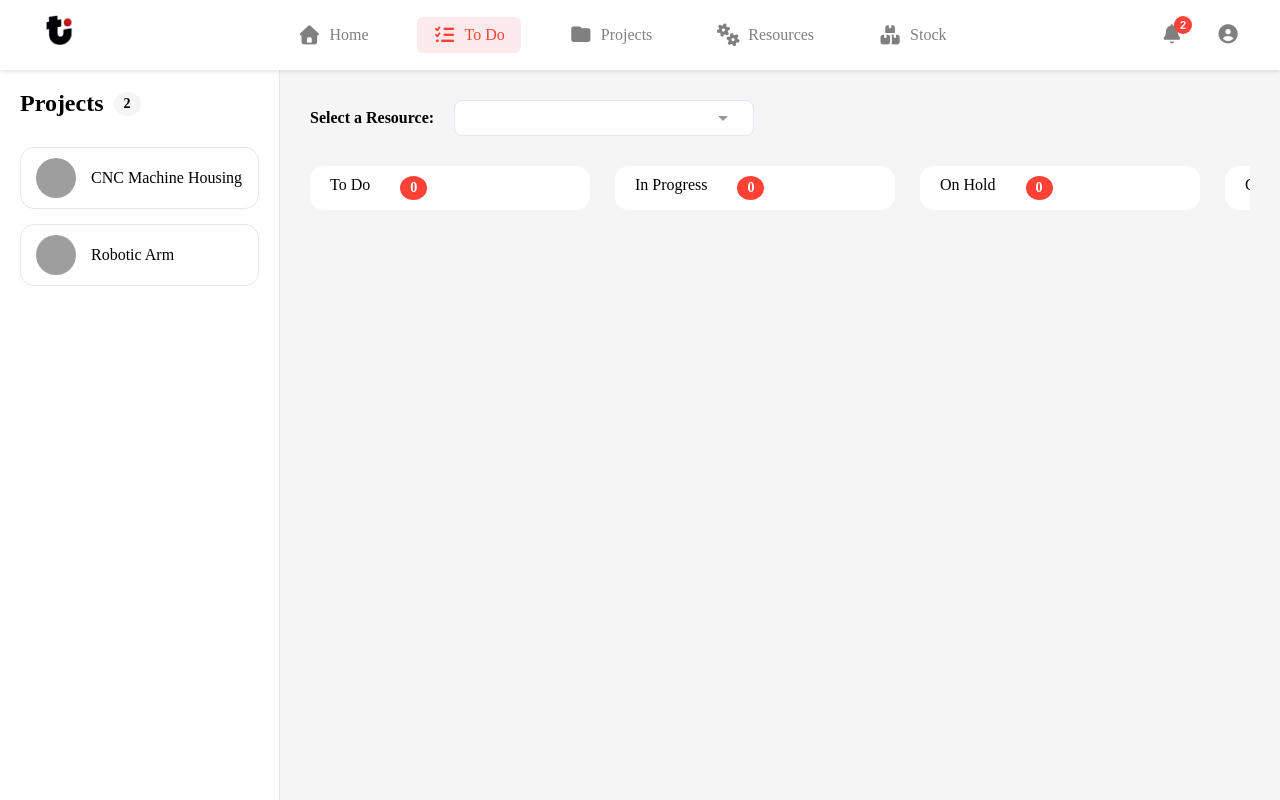
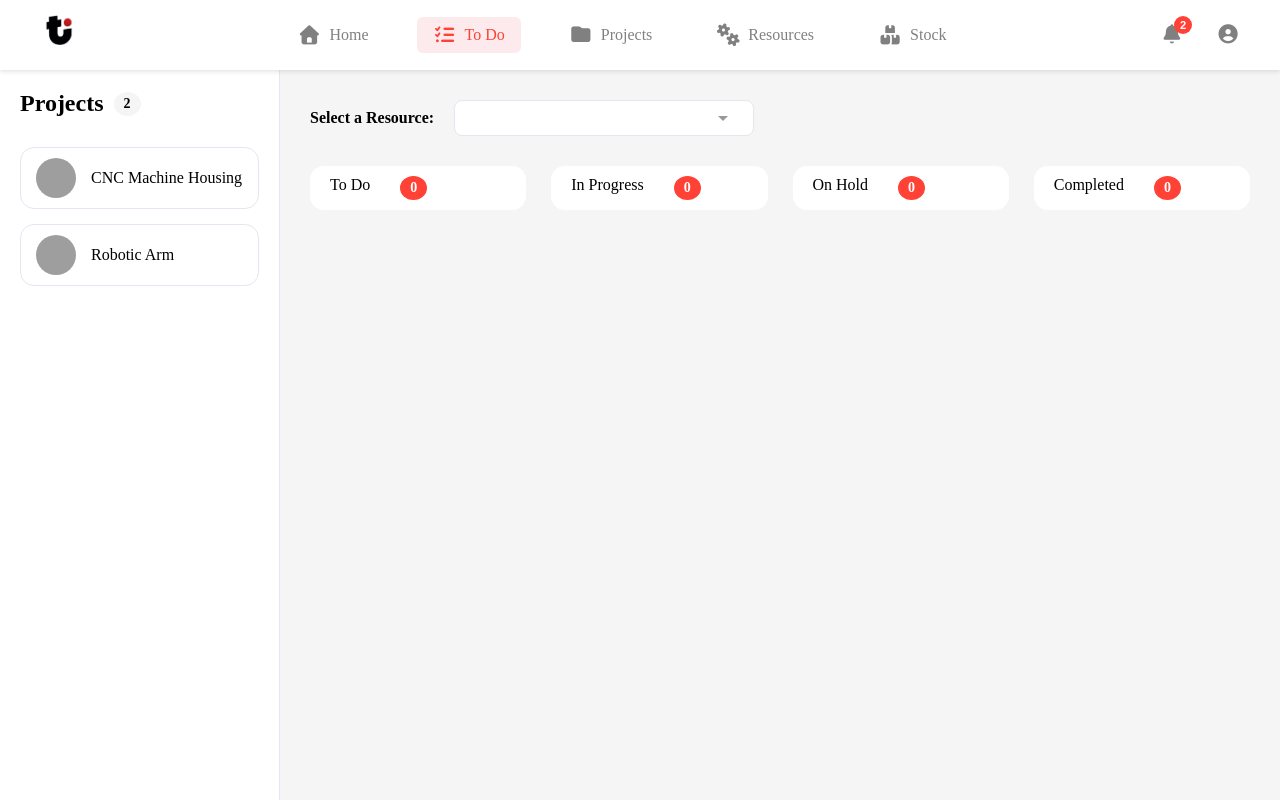
Before and after one commit to mariembalegi/Traksys, an Angular app: page /dashboard/to-do-list in a window 1280 px wide. Built offline with nearby package versions, Linux system fonts and the light colour scheme; grey boxes are pictures that could not be loaded; a web font is replaced by a local one.

Commit message:
feat: Adjust task card dimensions and improve layout responsiveness

```diff
--- a/src/app/components/task-card/task-card.scss
+++ b/src/app/components/task-card/task-card.scss
@@ -8,8 +8,8 @@
   transition: all 0.3s ease;
   border: 2px solid transparent;
   padding: 15px 0;
-  min-height: 180px;
-  height: 180px;
+  height: 220px;
+  width: 100%;
 
   &:hover {
     transform: translateY(-2px);
@@ -38,6 +38,7 @@
         -webkit-line-clamp: 3;
         line-clamp: 3;
         -webkit-box-orient: vertical;
+        word-wrap: break-word;
       }
       &.due-date{
         display: flex;
--- a/src/app/pages/to-do-list/to-do-list.scss
+++ b/src/app/pages/to-do-list/to-do-list.scss
@@ -1,20 +1,20 @@
 .to-do-list {
   display: flex;
-  height: calc(100vh - 70px);
+  min-height: calc(100vh - 70px);
   padding: 0;
   gap: 0;
+  overflow-x: hidden;
 
   .projects-bar {
     background-color: white;
     width: 280px;
     min-width: 280px;
-    height: calc(100vh - 70px);
+    min-height: calc(100vh - 70px);
     display: flex;
     flex-direction: column;
     padding: 20px;
     box-sizing: border-box;
     border-right: 1px solid #e2e8f0;
-    overflow-y: auto;
 
     .bar-header {
       display: flex;
@@ -81,10 +81,11 @@
     display: flex;
     flex-direction: column;
     flex: 1;
-    height: calc(100vh - 70px);
+    min-height: calc(100vh - 70px);
     padding: 30px;
     box-sizing: border-box;
     overflow: hidden;
+    background-color: #f5f5f5;
 
     .header {
       width: 100%;
@@ -142,17 +143,15 @@
       display: flex;
       gap: 25px;
       width: 100%;
-      height: 100%;
-      overflow-x: auto;
-      overflow-y: hidden;
+      align-items: start;
+      overflow-x: hidden;
 
       .tasks-container {
         flex: 1;
-        min-width: 280px;
+        min-width: 0;
         display: flex;
         flex-direction: column;
         gap: 15px;
-        height: 100%;
 
         .tasks-header {
           flex-shrink: 0;
@@ -162,28 +161,7 @@
           display: grid;
           grid-template-columns: 1fr;
           gap: 15px;
-          flex: 1;
-          overflow-y: auto;
-          padding-right: 5px;
           align-content: start;
-
-          &::-webkit-scrollbar {
-            width: 6px;
-          }
-
-          &::-webkit-scrollbar-track {
-            background: #f1f1f1;
-            border-radius: 3px;
-          }
-
-          &::-webkit-scrollbar-thumb {
-            background: #c1c1c1;
-            border-radius: 3px;
-          }
-
-          &::-webkit-scrollbar-thumb:hover {
-            background: #a1a1a1;
-          }
         }
       }
     }
@@ -232,10 +210,6 @@
 
         .tasks-container {
           min-width: auto;
-
-          .tasks-cards {
-            max-height: 400px;
-          }
         }
       }
     }
```
